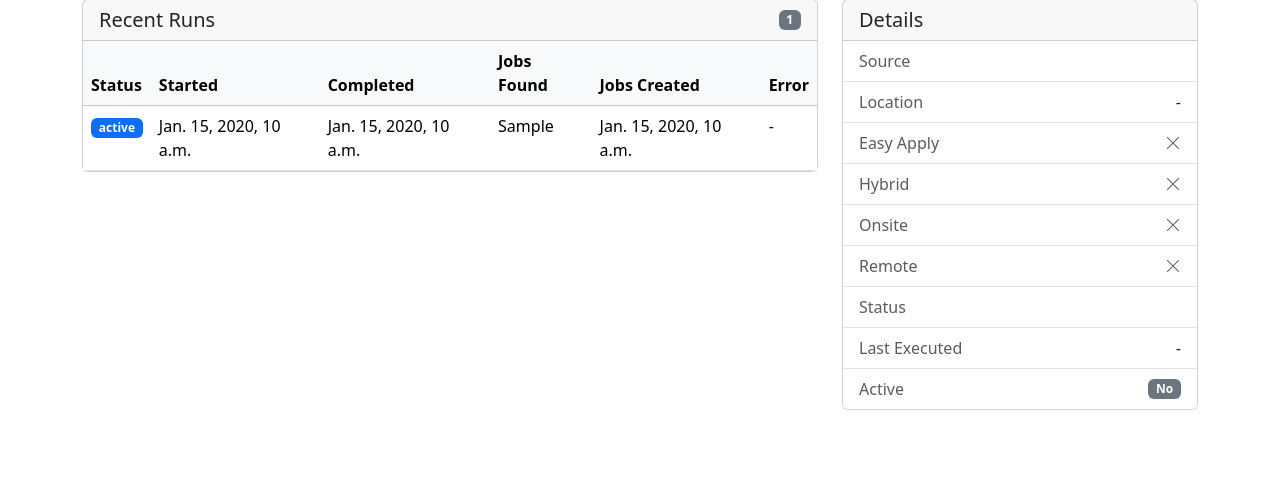
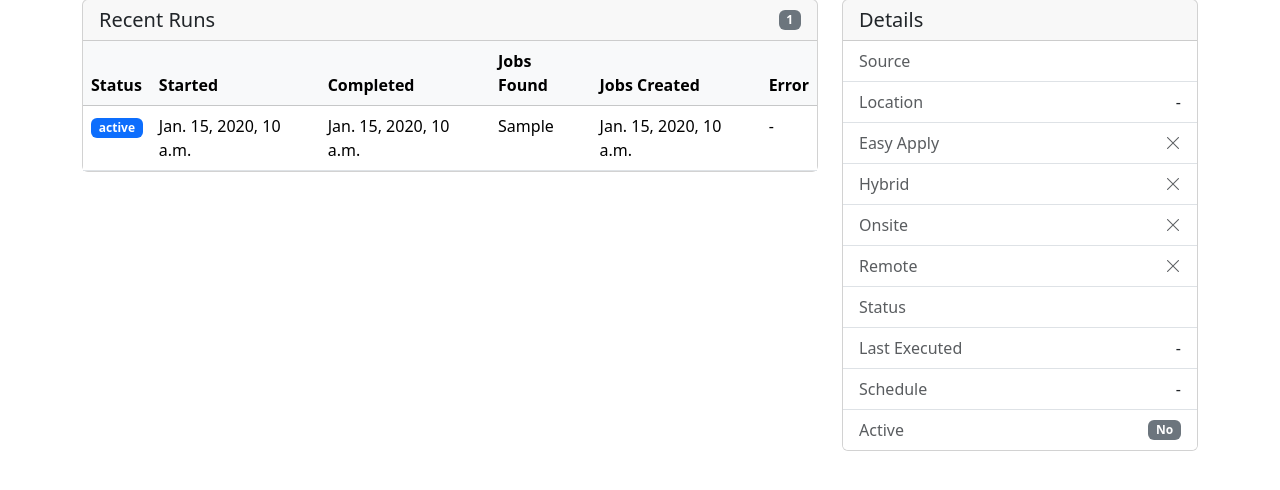
Before and after one commit to justicesuh/sisyphus, a Django app: template sisyphus/templates/searches/search_detail.html in a window 1280 px wide. Shown: the part 191-681 px from the top of the page. Run offline with Django 5.2, Linux system fonts and the light colour scheme; the template is opened without the code that fills it: most values are stand-ins (such as "Sample title", 1, 10 or a date in 2020).

Commit message:
Display search schedule in detail view

```diff
--- a/sisyphus/templates/searches/search_detail.html
+++ b/sisyphus/templates/searches/search_detail.html
@@ -115,6 +115,10 @@
                     <span class="text-muted">Last Executed</span>
                     <span>{{ search.last_executed_at|default:"-" }}</span>
                 </li>
+                <li class="list-group-item d-flex justify-content-between">
+                    <span class="text-muted">Schedule</span>
+                    <span>{% if search.schedule %}<code>{{ search.schedule }}</code>{% else %}-{% endif %}</span>
+                </li>
                 <li class="list-group-item d-flex justify-content-between align-items-center">
                     <span class="text-muted">Active</span>
                     {% if search.is_active %}
```
